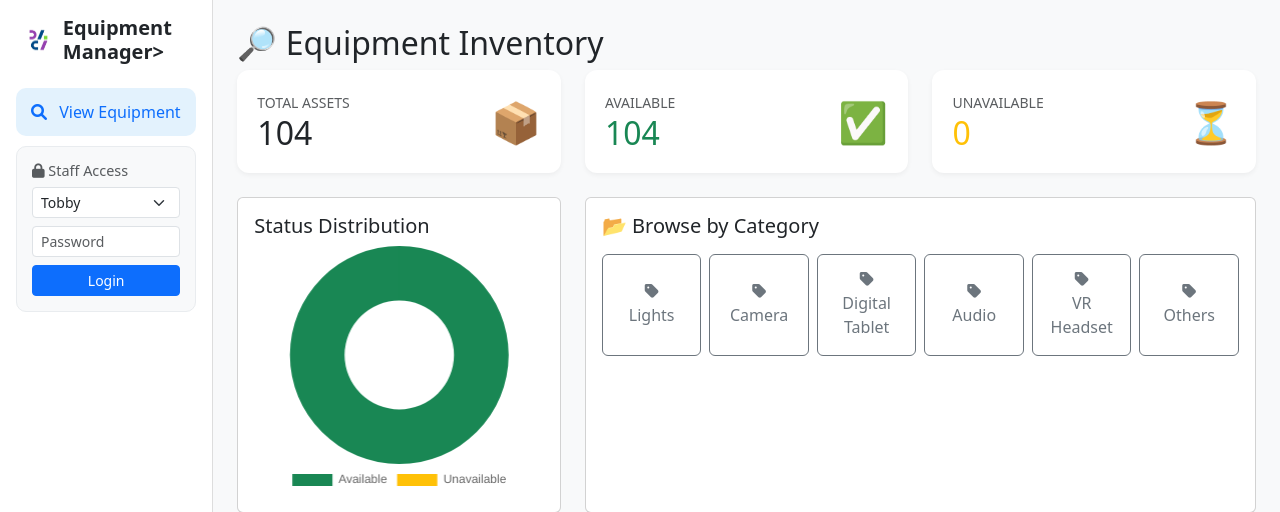
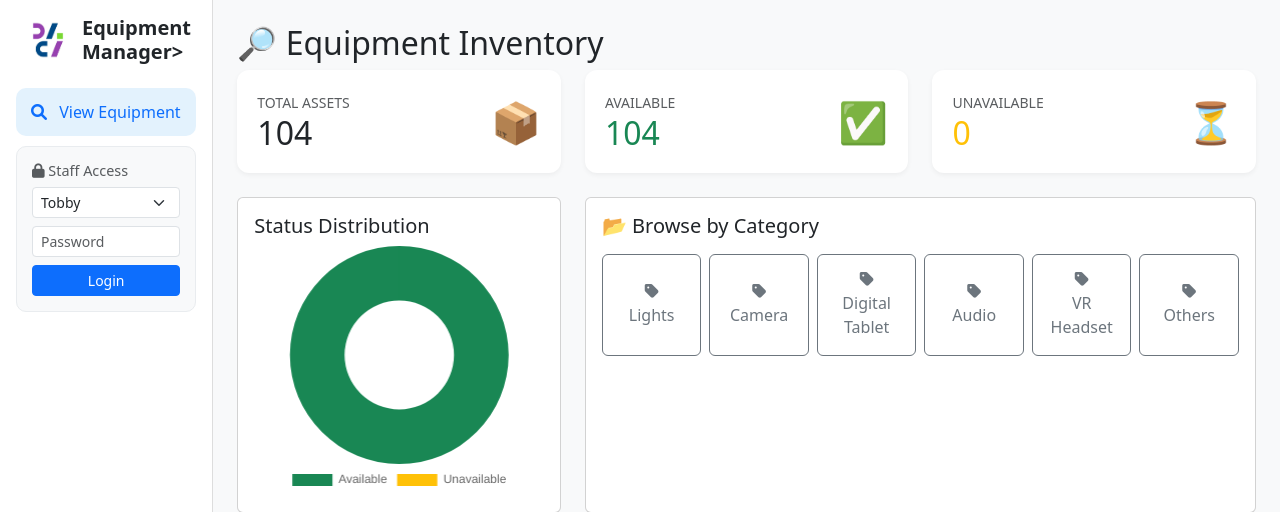
Before and after one commit to rexwonghk97/EquipmentManager, a Flask app: page /dashboard in a window 1280 px wide. Shown: the top 512 px of the page. Run offline with Flask 3, Linux system fonts and the light colour scheme; data comes from the database, SQL or seed files in the repository; some libraries are stand-ins or nearby versions.

Commit message:
Update base.html

```diff
--- a/templates/base.html
+++ b/templates/base.html
@@ -31,7 +31,7 @@
                 <!-- style="height: 1.5rem;" 會讓圖片高度跟隨 h4 的字體大小 -->
                 <img src="{{ url_for('static', filename='logo.png') }}"
              alt="Logo"
-             style="height: 1.8rem; width: auto; margin-right: 10px; object-fit: contain;">
+             style="height: 3rem; width: auto; margin-right: 10px; object-fit: contain;">
 
                 <!-- Title -->
                 <h4 class="mb-0" style="font-weight: 700; font-size: 1.25rem;">Equipment Manager>
```
